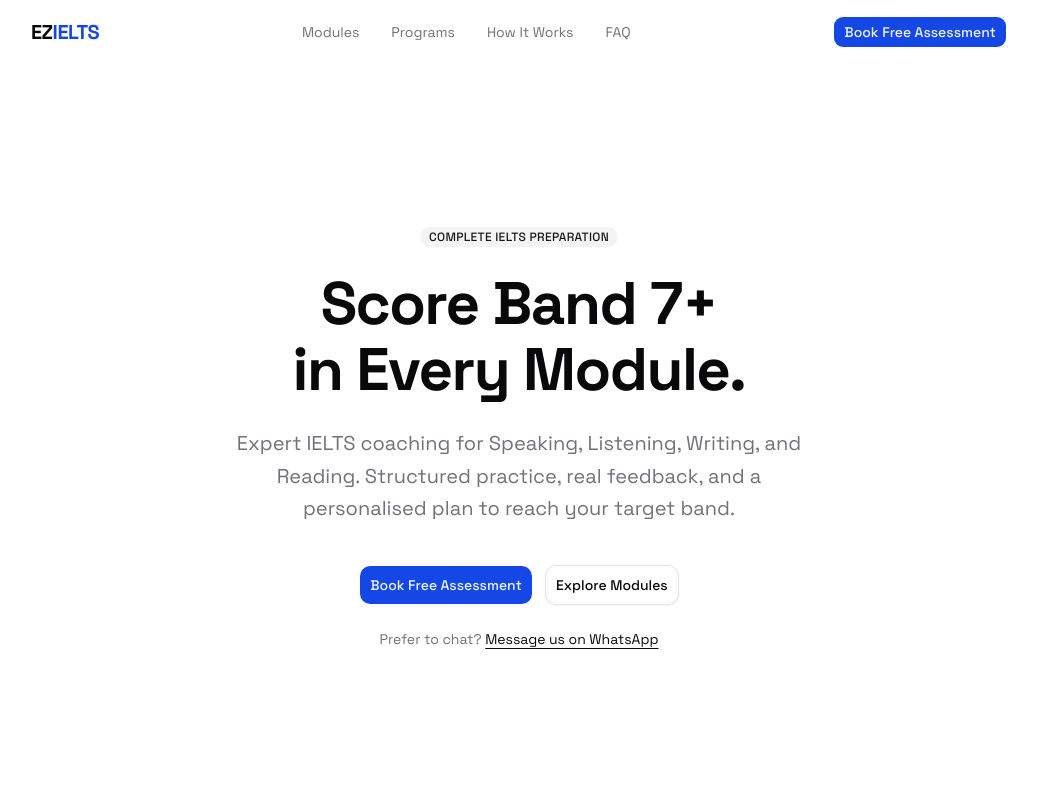
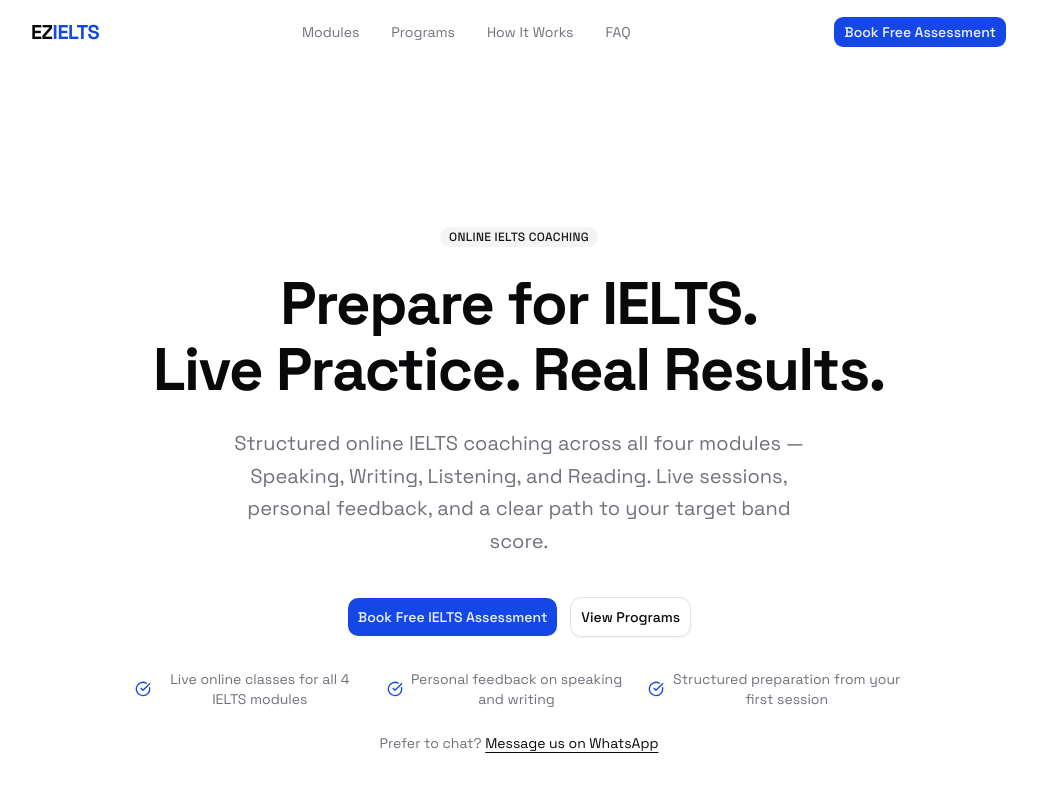
Before and after one commit to harshsandhu44/ezielts, a Next.js app in the folder apps/web/: page / in a window 1280 px wide. Shown: the top 800 px of the page, without its empty margins (121-1158 px from the left). Built offline with nearby package versions, Linux system fonts and the light colour scheme.

Commit message:
feat: broaden hero to full IELTS coaching with trust bullets

```diff
--- a/apps/web/src/components/landing/Hero.tsx
+++ b/apps/web/src/components/landing/Hero.tsx
@@ -1,36 +1,52 @@
 import Link from "next/link";
+import { CheckCircle } from "lucide-react";
 import { Button } from "@/components/ui/button";
 import { Badge } from "@/components/ui/badge";
 import { WHATSAPP_URL } from "@/lib/constants/landing";
+
+const trustBullets = [
+  "Live online classes for all 4 IELTS modules",
+  "Personal feedback on speaking and writing",
+  "Structured preparation from your first session",
+];
 
 export default function Hero() {
   return (
     <section className="pt-32 pb-24 md:pt-40 md:pb-32 px-6">
       <div className="max-w-3xl mx-auto text-center">
         <Badge variant="secondary" className="mb-6 text-xs tracking-wide uppercase">
-          Complete IELTS Preparation
+          Online IELTS Coaching
         </Badge>
 
         <h1 className="text-4xl md:text-6xl font-bold tracking-tight leading-[1.1] mb-6">
-          Score Band 7+
+          Prepare for IELTS.
           <br />
-          in Every Module.
+          Live Practice. Real Results.
         </h1>
 
         <p className="text-lg md:text-xl text-muted-foreground max-w-xl mx-auto mb-10 leading-relaxed">
-          Expert IELTS coaching for Speaking, Listening, Writing, and Reading.
-          Structured practice, real feedback, and a personalised plan to reach
-          your target band.
+          Structured online IELTS coaching across all four modules — Speaking,
+          Writing, Listening, and Reading. Live sessions, personal feedback,
+          and a clear path to your target band score.
         </p>
 
-        <div className="flex flex-col sm:flex-row items-center justify-center gap-3 mb-6">
+        <div className="flex flex-col sm:flex-row items-center justify-center gap-3 mb-8">
           <Button asChild size="lg" className="w-full sm:w-auto">
-            <Link href="#assessment">Book Free Assessment</Link>
+            <Link href="#assessment">Book Free IELTS Assessment</Link>
           </Button>
           <Button asChild variant="outline" size="lg" className="w-full sm:w-auto">
-            <Link href="#modules">Explore Modules</Link>
+            <Link href="#programs">View Programs</Link>
           </Button>
         </div>
+
+        <ul className="flex flex-col sm:flex-row items-center justify-center gap-3 sm:gap-6 mb-6">
+          {trustBullets.map((bullet) => (
+            <li key={bullet} className="flex items-center gap-1.5 text-sm text-muted-foreground">
+              <CheckCircle className="w-4 h-4 text-primary shrink-0" />
+              {bullet}
+            </li>
+          ))}
+        </ul>
 
         <p className="text-sm text-muted-foreground">
           Prefer to chat?{" "}
```
